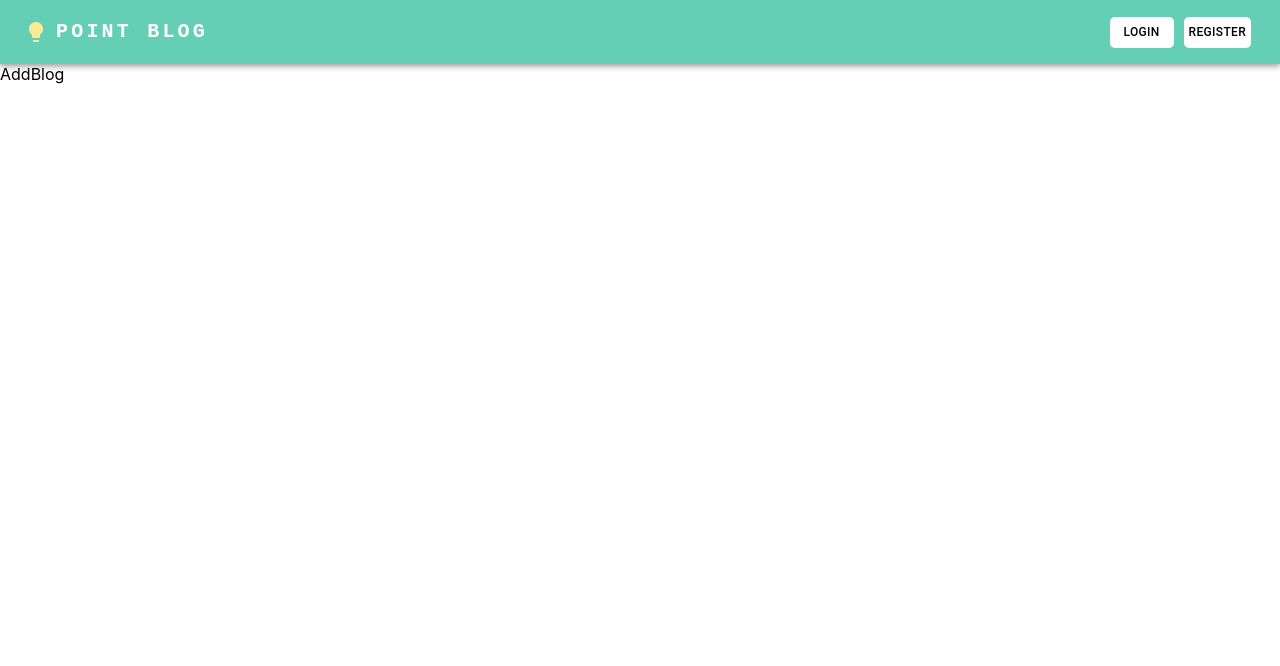
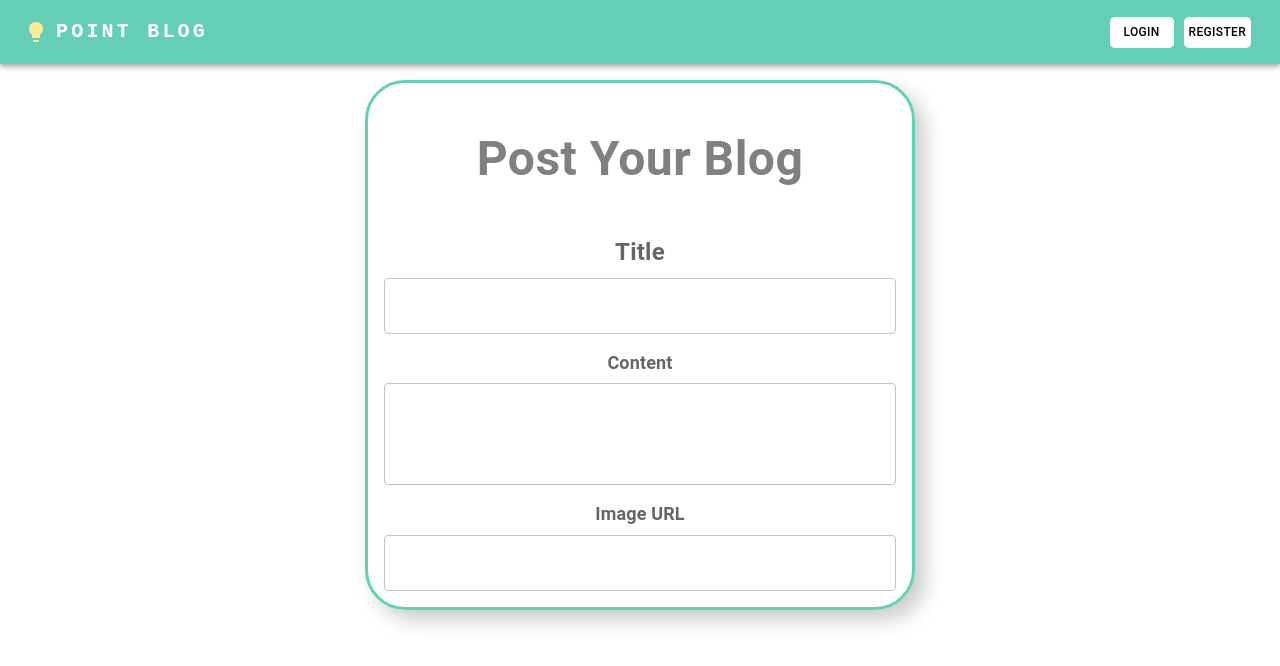
Before and after one commit to EliGuy343/point-blog, a React (Create React App) app in the folder client/: page /blogs/add in a window 1280 px wide. Shown: the top 666 px of the page. Built offline with nearby package versions, Linux system fonts and the light colour scheme.

Commit message:
Frontend: created addblog component

```diff
--- a/client/src/components/AddBlog.jsx
+++ b/client/src/components/AddBlog.jsx
@@ -1,8 +1,96 @@
+import {Box, InputLabel, TextField, Typography } from '@mui/material'
+import { fontWeight, textAlign } from '@mui/system'
 import React from 'react'
 
 const AddBlog = () => {
+  const InputLabelStyle = {
+    mb:1,
+    mt:2,
+    fontSize:{
+      xs:'16px',
+      sm:'16px',
+      md:'24px'
+    },
+    fontWeight:'600',
+    textAlign:'center'
+  };
+
   return (
-    <div>AddBlog</div>
+    <form>
+      <Box
+        border={3}
+        borderColor='#65cfb6'
+        borderRadius={10}
+        boxShadow='10px 10px 20px #ccc'
+        padding={2}
+        marginX={'auto'}
+        marginTop={2}
+        display='flex'
+        flexDirection={'column'}
+        sx={{
+          width:{
+            xs:'80%',
+            sm:'80%',
+            md:'40%'
+          }
+        }}
+      >
+        <Typography
+          fontWeight={'bold'}
+          padding={3}
+          color={'gray'}
+          textAlign={'center'}
+          sx={{
+            fontSize:{
+              xs:'28px',
+              sm:'28px',
+              md:'48px'
+            }
+          }}
+
+        >
+          Post Your Blog
+        </Typography>
+        <InputLabel
+          sx={InputLabelStyle}
+        >
+          Title
+        </InputLabel>
+        <TextField/>
+        <InputLabel
+           sx={{
+            mb:1,
+            mt:2,
+            fontSize:{
+              xs:'12px',
+              sm:'12px',
+              md:'18px'
+            },
+            fontWeight:'600',
+            textAlign:'center'
+          }}
+        >
+          Content
+        </InputLabel>
+        <TextField multiline rows={3}/>
+        <InputLabel
+           sx={{
+            mb:1,
+            mt:2,
+            fontSize:{
+              xs:'12px',
+              sm:'12px',
+              md:'18px'
+            },
+            fontWeight:'600',
+            textAlign:'center'
+          }}
+        >
+          Image URL
+        </InputLabel>
+        <TextField/>
+      </Box>
+    </form>
   )
 }
 
--- a/client/src/components/Header.jsx
+++ b/client/src/components/Header.jsx
@@ -96,6 +96,7 @@ const Header = () => {
               >
                 <TabStyled LinkComponent={Link} to='/blogs' label='all blogs'/>
                 <TabStyled LinkComponent={Link} to={`/blogs/${user.id}`} label='my blogs'/>
+                <TabStyled LinkComponent={Link} to={`/blogs/add`} label='create blog'/>
               </Tabs>
             }
           </Box>
```
